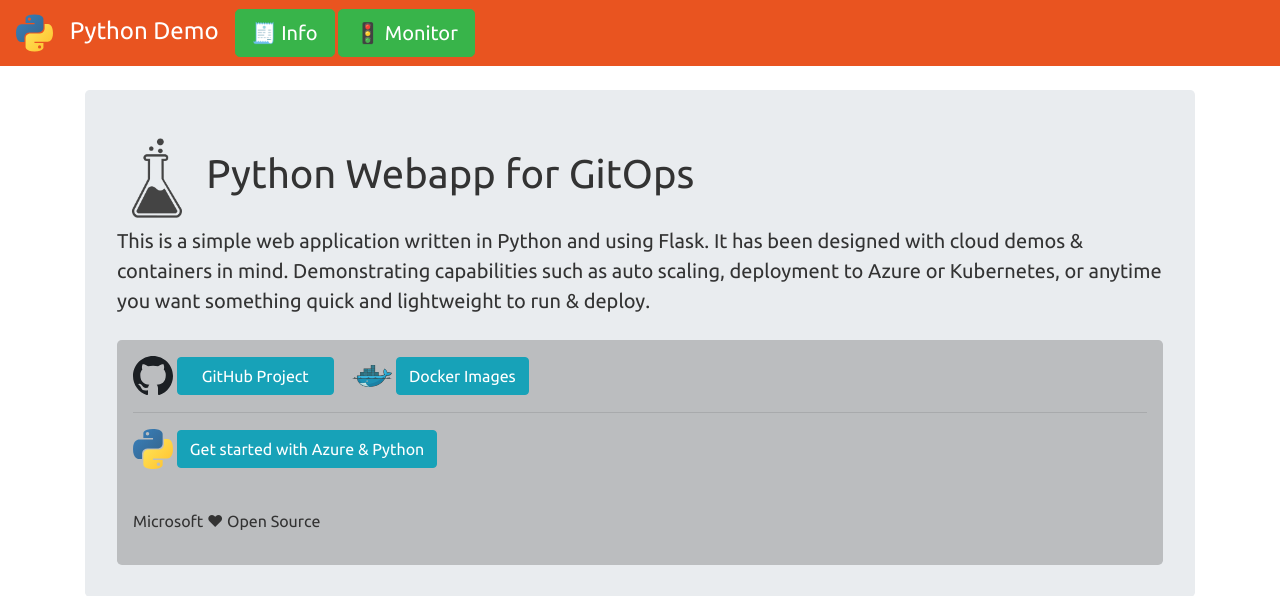
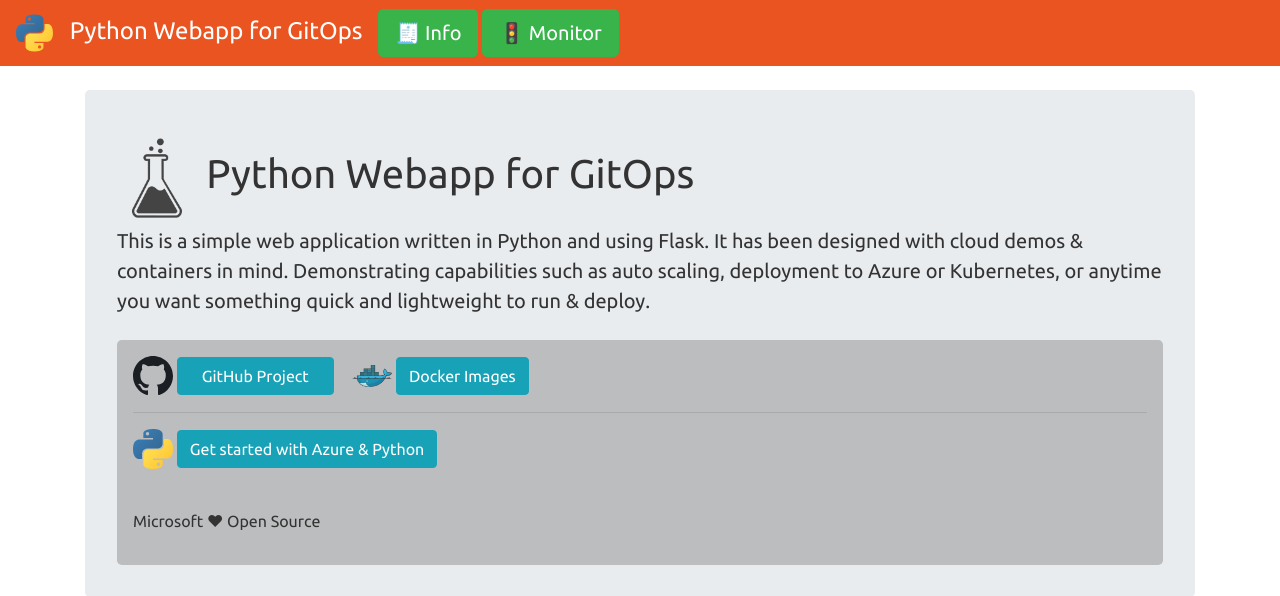
Before and after one commit to s4Sachin26/Python-Webapp-GitOps, a Flask app: page / in a window 1280 px wide. Shown: the top 596 px of the page. Run offline with Flask 3, Linux system fonts and the light colour scheme; some libraries are stand-ins or nearby versions.

Commit message:
Code Fix

```diff
--- a/src/app/templates/base.html
+++ b/src/app/templates/base.html
@@ -17,7 +17,7 @@
     <nav class="navbar navbar-expand-lg navbar-dark bg-primary">
       <a class="navbar-brand logotext" href="/">
         <img src="static/img/python.svg" width="37" height="40" />
-        &nbsp; Python Demo
+        &nbsp; Python Webapp for GitOps
       </a>
 
       <button
```
